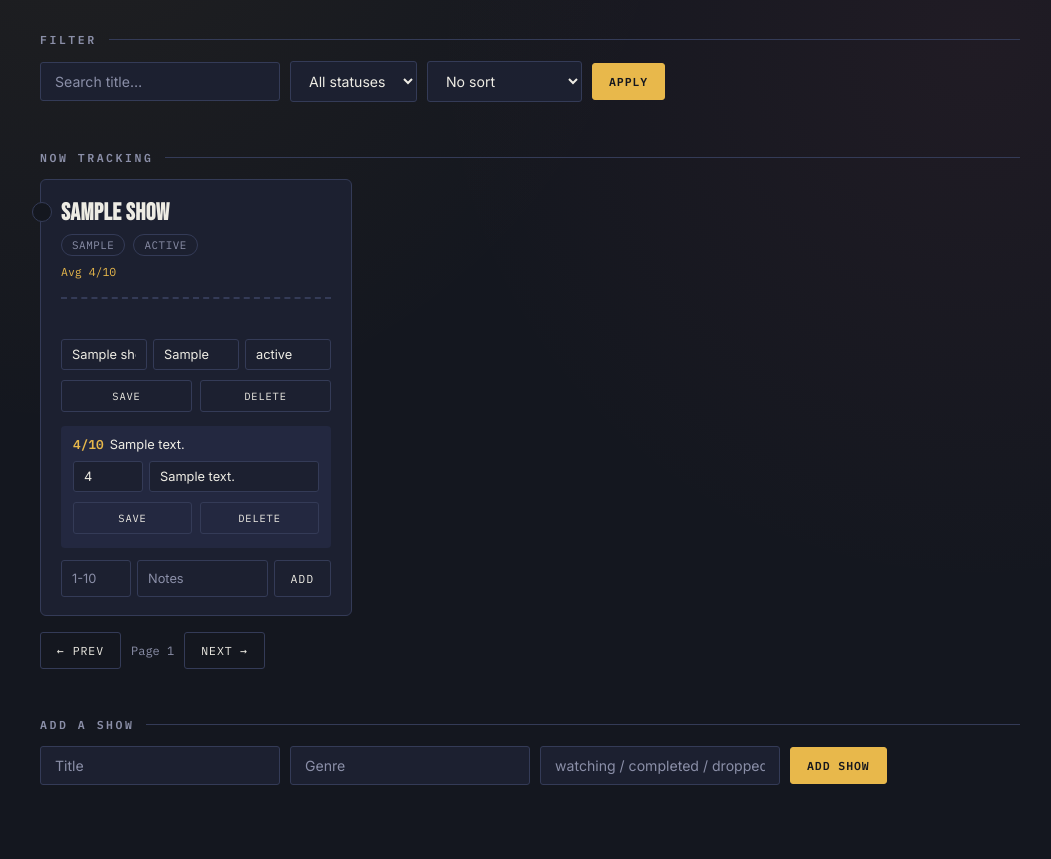
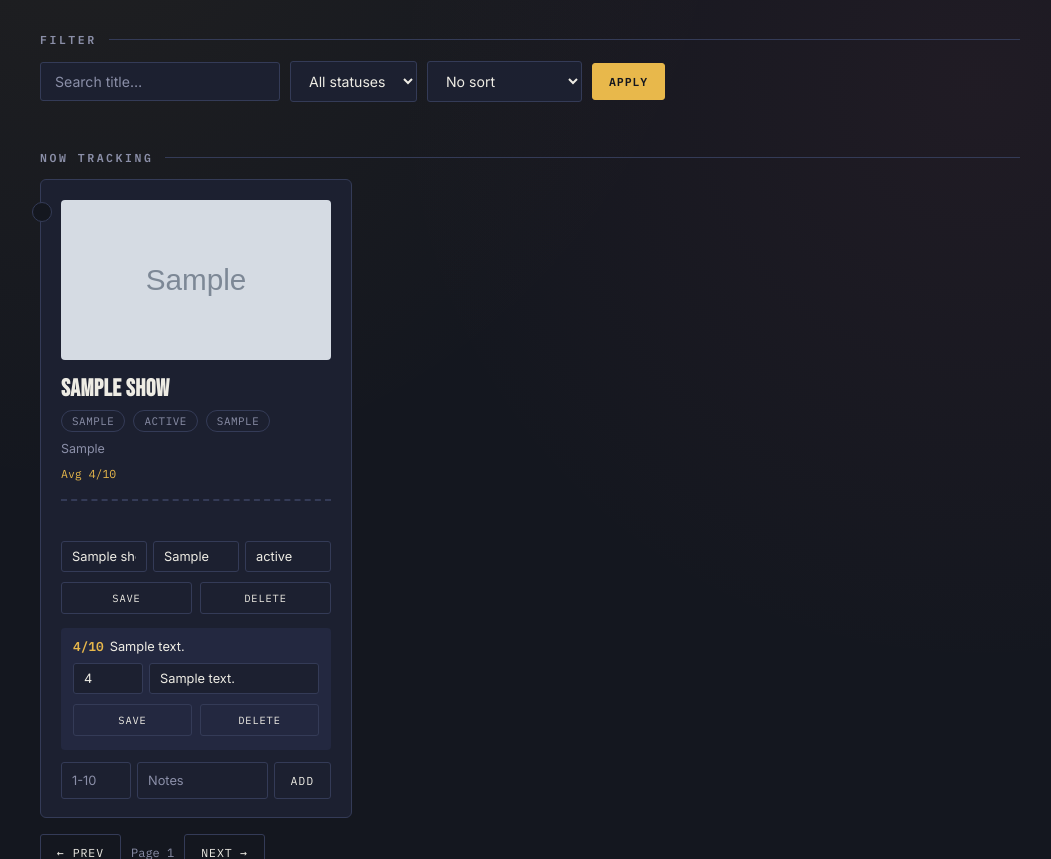
Before and after one commit to Muhammadsharif-21/MOVIE-REC, a Flask app: page / in a window 1280 px wide. Shown: the part 167-1026 px from the top of the page, without its empty margins (110-1161 px from the left). Before the commit the page ends 952 px from the top, so only its background shows below. Run offline with Flask 3, Linux system fonts and the light colour scheme; tables that the repository leaves empty hold one stand-in row (values such as "Sample post"); grey boxes marked "Sample" are stand-in pictures.

Commit message:
Final polishing and some bug fixed

```diff
--- a/resources.py
+++ b/resources.py
@@ -13,7 +13,11 @@ showFields = {
     "id": fields.Integer,
     "title": fields.String,
     "genre": fields.String,
-    "status": fields.String
+    "status": fields.String,
+    "poster_url": fields.String,
+    "plot": fields.String,
+    "imbd_rating": fields.String,
+    "year": fields.String,
 }
 
 
@@ -75,7 +79,7 @@ class ShowlistResource(Resource):
     def post(self):
         args = show_args.parse_args()
 
-        existing = Show.query.filter_by(title=args['title']).first()
+        existing = Show.query.filter(Show.title.ilike(args['title'])).first()
         if existing:
             abort(409, message="Show aleardy exists")
         response = requests.get(f"http://www.omdbapi.com/?t={args['title']}&apikey={OMDB_KEY}")
@@ -83,7 +87,14 @@ class ShowlistResource(Resource):
         if data.get("Response") == "False":
             abort(404, message="Show not found on OMDb")
 
-        show = Show(title=args["title"], genre=args["genre"], status=args["status"])
+        show = Show(title=args["title"],
+                    genre=args["genre"],
+                    status=args["status"],
+                    poster_url=data.get("Poster"),
+                    plot=data.get("Plot"),
+                    imdb_rating=data.get("imdbRating"),
+                    year=data.get("Year"),
+                    )
         db.session.add(show)
         db.session.commit()
         return show, 201
--- a/templates/index.html
+++ b/templates/index.html
@@ -168,6 +168,22 @@
       padding-bottom: 18px;
       border-bottom: 2px dashed var(--stub-line);
       margin-bottom: 18px;
+    }
+
+    .stub-poster {
+      width: 100%;
+      height: 160px;
+      object-fit: cover;
+      border-radius: 4px;
+      margin-bottom: 12px;
+      background: var(--surface-raised);
+    }
+
+    .stub-plot {
+      font-size: 0.78rem;
+      color: var(--text-dim);
+      line-height: 1.4;
+      margin: 8px 0 0;
     }
 
     .stub-avg {
@@ -385,12 +401,15 @@
 
         const html = data.map(show => `
   <div class="stub">
+    ${show.poster_url && show.poster_url !== 'N/A' ? `<img src="${show.poster_url}" alt="${show.title} poster" class="stub-poster">` : ''}
     <div class="stub-head">
       <h3 class="stub-title">${show.title}</h3>
       <div class="stub-meta">
         <span class="badge">${show.genre}</span>
         <span class="badge status-${show.status}">${show.status}</span>
+        ${show.year && show.year !== 'N/A' ? `<span class="badge">${show.year}</span>` : ''}
       </div>
+      ${show.plot && show.plot !== 'N/A' ? `<p class="stub-plot">${show.plot}</p>` : ''}
       <div class="stub-avg" id="avg-${show.id}"></div>
     </div>
     <div class="stub-body">
```
Also changed, not shown: README.md (added).
